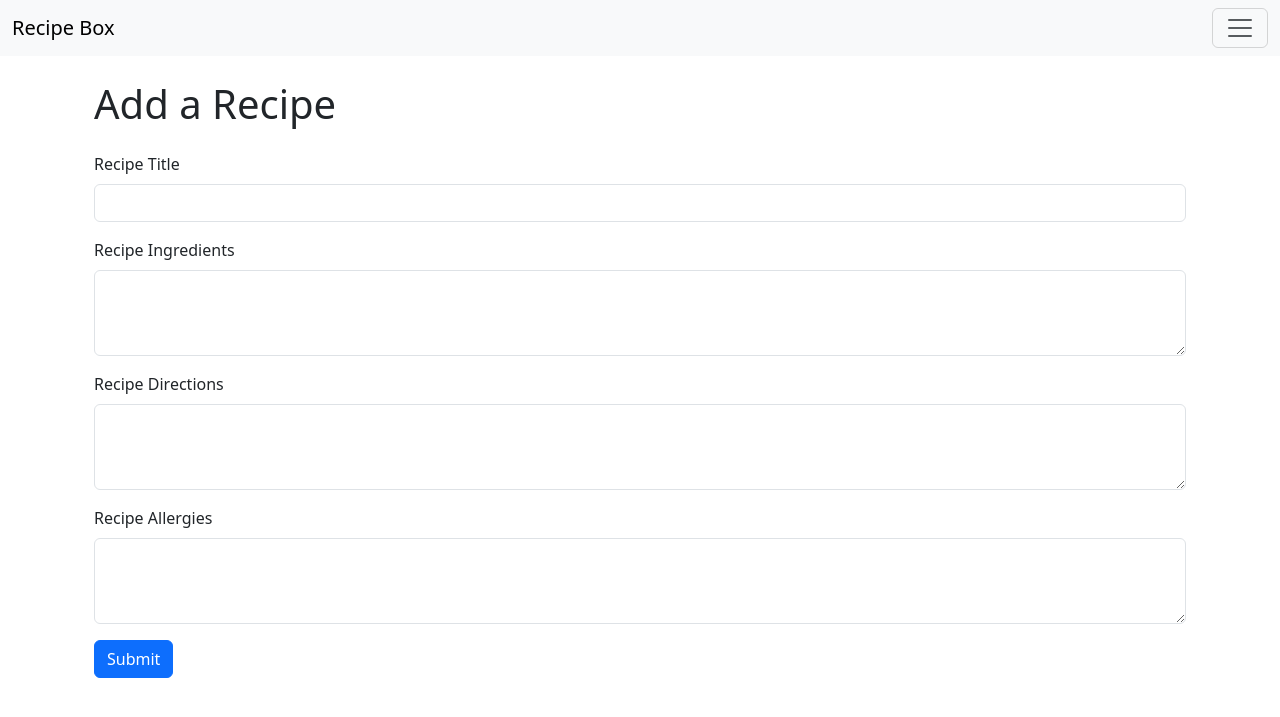
After one commit to robert-daniels/CartBuilder, a Django app: page /cartbuilder/add_recipe/ in a window 1280 px wide. The commit adds this page. Shown: the top 717 px of the page. Run offline with Django 4.2, Linux system fonts and the light colour scheme.

Commit message:
add_recipe functionality implemented

```diff
--- a/CartBuilderApplication/CartBuilder/urls.py
+++ b/CartBuilderApplication/CartBuilder/urls.py
@@ -12,5 +12,6 @@ urlpatterns = [
     path('allergies', views.allergies, name="allergies"),
     path('login', views.login, name='login'),
     path('registration', views.registration, name="registration"),
-    path('recipe/<requestedRecipeKey>/', views.recipe, name="recipe")
+    path('recipe/<requestedRecipeKey>/', views.recipe, name="recipe"),
+    path('add_recipe/', views.add_recipe, name='add_recipe'),
 ]
--- a/CartBuilderApplication/CartBuilder/views.py
+++ b/CartBuilderApplication/CartBuilder/views.py
@@ -1,10 +1,11 @@
-from django.shortcuts import render
+from django.shortcuts import render, redirect
 from .models import Ingredient, Recipe, Allergy, Profile, RecipeIngredient, SimpleMaster
 from django.http import HttpResponse
 from django.views.generic import ListView
 from .models import Recipe
 from django.shortcuts import render, get_object_or_404
 import random
+from django.contrib import messages
 
 
 class SearchView(ListView):
@@ -61,6 +62,33 @@ def search(request):
     return render(request, 'search.html', context)
 
 
+def add_recipe(request):
+    if request.method == 'POST':
+        recipe_title = request.POST['recipeTitle']
+        recipe_ingredients = request.POST['recipeIngredients']
+        recipe_directions = request.POST['recipeDirections']
+        recipe_ner = request.POST['recipeNER']
+
+        # our Mock data ends at 500. (hopefully no collisions, this isn't perfect)
+        random_key = random.randint(501, 10000000000)
+
+        new_recipe = SimpleMaster(
+            recipeKey=random_key,
+            recipeTitle=recipe_title,
+            recipeIngredients=recipe_ingredients,
+            recipeDirections=recipe_directions,
+            recipeNER=recipe_ner
+        )
+        new_recipe.save()
+
+        print("Recipe saved")
+
+        messages.success(request, "Recipe added successfully!")
+        return redirect('/cartbuilder')
+
+    return render(request, 'add_recipe.html')
+
+
 def ingredients(request):
     return render(request, 'ingredients.html')
 
--- /dev/null
+++ b/CartBuilderApplication/templates/add_recipe.html
@@ -0,0 +1,27 @@
+{% extends 'base.html' %}
+
+{% block content %}
+  <div class="container">
+    <h1 class="my-4">Add a Recipe</h1>
+      <form method="post" class="needs-validation" novalidate action="{% url 'add_recipe' %}">
+      {% csrf_token %}
+      <div class="mb-3">
+        <label for="recipeTitle" class="form-label">Recipe Title</label>
+        <input type="text" name="recipeTitle" class="form-control" id="recipeTitle" required>
+      </div>
+      <div class="mb-3">
+        <label for="recipeIngredients" class="form-label">Recipe Ingredients</label>
+        <textarea name="recipeIngredients" class="form-control" id="recipeIngredients" rows="3" required></textarea>
+      </div>
+      <div class="mb-3">
+        <label for="recipeDirections" class="form-label">Recipe Directions</label>
+        <textarea name="recipeDirections" class="form-control" id="recipeDirections" rows="3" required></textarea>
+      </div>
+      <div class="mb-3">
+        <label for="recipeNER" class="form-label">Recipe Allergies</label>
+        <textarea name="recipeNER" class="form-control" id="recipeNER" rows="3" required></textarea>
+      </div>
+      <button type="submit" class="btn btn-primary">Submit</button>
+    </form>
+  </div>
+{% endblock %}
--- a/CartBuilderApplication/templates/components/home_page/food_for_thought_card.html
+++ b/CartBuilderApplication/templates/components/home_page/food_for_thought_card.html
@@ -8,7 +8,7 @@
                     <h1 class="display-5 fw-bolder text-white mb-2">{{ random_recipe.recipeTitle }}</h1>
                     <p class="lead fw-normal text-white-50 mb-4">{{ random_recipe.recipeDirections }}</p>
                     <div class="d-grid gap-3 d-sm-flex justify-content-sm-center justify-content-xl-start">
-                        <a class="btn btn-primary btn-lg px-4 me-sm-3" href="#features">Get Started</a>
+                        <a class="btn btn-primary btn-lg px-4 me-sm-3" href="{% url 'add_recipe' %}">Get Started</a>
                         <a class="btn btn-outline-light btn-lg px-4" href="{% url 'recipe' requestedRecipeKey=random_recipe.recipeKey %}">View Recipe</a>
                     </div>
                 </div>
```
